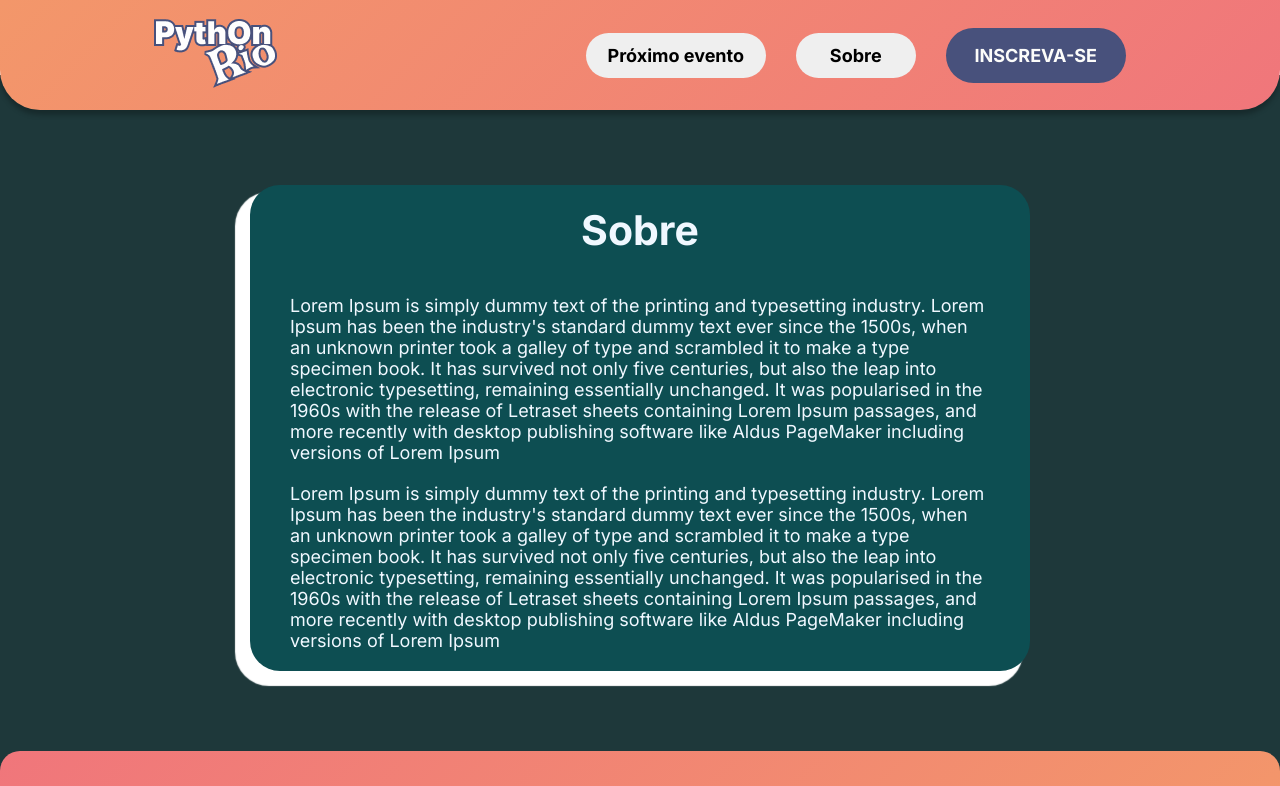
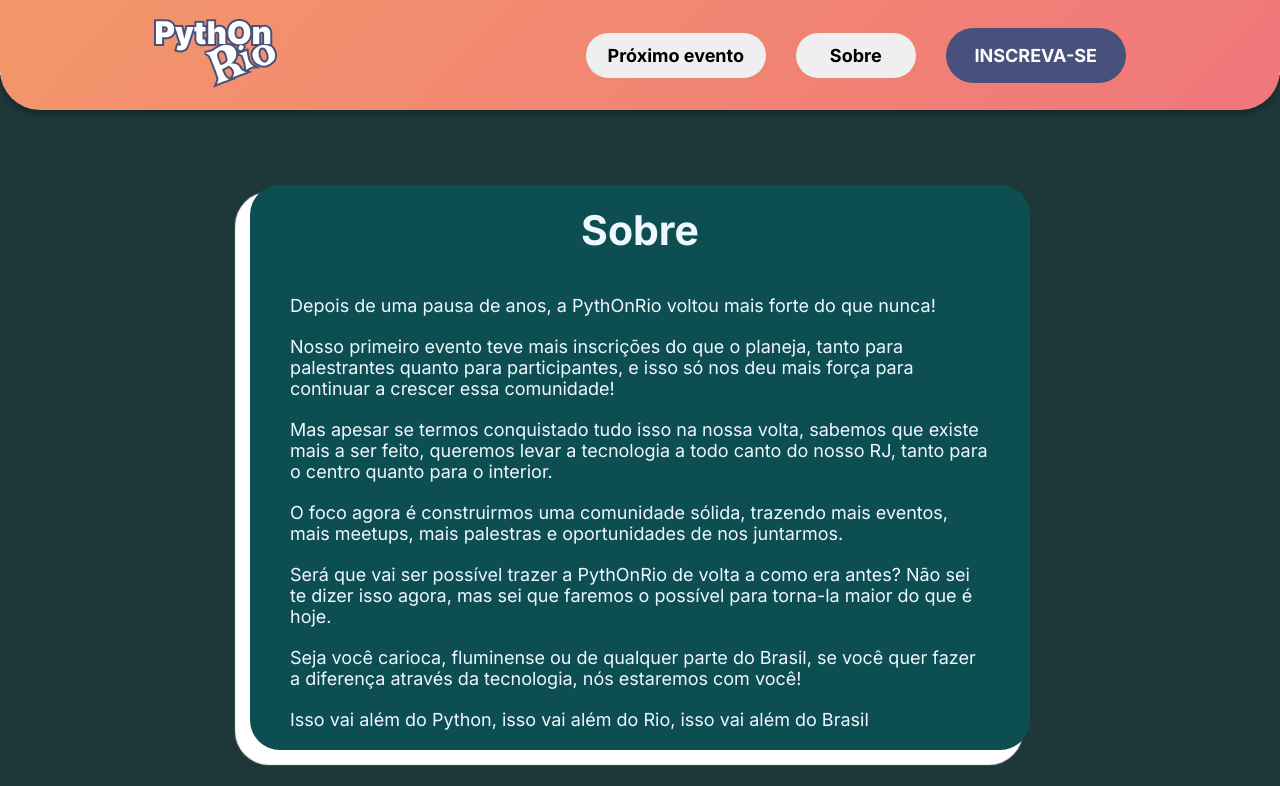
Before and after one commit to thiagodemedeiros/Site-PythonRio, a React (Vite) app: page /sobre in a window 1280 px wide. Shown: the top 786 px of the page. Built offline with nearby package versions, Linux system fonts and the light colour scheme.

Commit message:
Mudando o texto da pagina sobre

```diff
--- a/src/sections/sobre/Section1Sobre.jsx
+++ b/src/sections/sobre/Section1Sobre.jsx
@@ -9,8 +9,13 @@
                         <h4>Sobre</h4>
                     </div>
                     <div className="Section1Sobre_texto_p">
-                        <p>Lorem Ipsum is simply dummy text of the printing and typesetting industry. Lorem Ipsum has been the industry's standard dummy text ever since the 1500s, when an unknown printer took a galley of type and scrambled it to make a type specimen book. It has survived not only five centuries, but also the leap into electronic typesetting, remaining essentially unchanged. It was popularised in the 1960s with the release of Letraset sheets containing Lorem Ipsum passages, and more recently with desktop publishing software like Aldus PageMaker including versions of Lorem Ipsum</p>
-                        <p>Lorem Ipsum is simply dummy text of the printing and typesetting industry. Lorem Ipsum has been the industry's standard dummy text ever since the 1500s, when an unknown printer took a galley of type and scrambled it to make a type specimen book. It has survived not only five centuries, but also the leap into electronic typesetting, remaining essentially unchanged. It was popularised in the 1960s with the release of Letraset sheets containing Lorem Ipsum passages, and more recently with desktop publishing software like Aldus PageMaker including versions of Lorem Ipsum</p>
+                        <p>Depois de uma pausa de anos, a PythOnRio voltou mais forte do que nunca!</p>
+                        <p>Nosso primeiro evento teve mais inscrições do que o planeja, tanto para palestrantes quanto para participantes, e isso só nos deu mais força para continuar a crescer essa comunidade!</p>
+                        <p>Mas apesar se termos conquistado tudo isso na nossa volta, sabemos que existe mais a ser feito, queremos levar a tecnologia a todo canto do nosso RJ, tanto para o centro quanto para o interior.</p>
+                        <p>O foco agora é construirmos uma comunidade sólida, trazendo mais eventos, mais meetups, mais palestras e oportunidades de nos juntarmos.</p>
+                        <p>Será que vai ser possível trazer a PythOnRio de volta a como era antes? Não sei te dizer isso agora, mas sei que faremos o possível para torna-la maior do que é hoje.</p>
+                        <p>Seja você carioca, fluminense ou de qualquer parte do Brasil, se você quer fazer a diferença através da tecnologia, nós estaremos com você!</p>
+                        <p>Isso vai além do Python, isso vai além do Rio, isso vai além do Brasil</p>
                     </div>
                 </div>
             </div>
```
